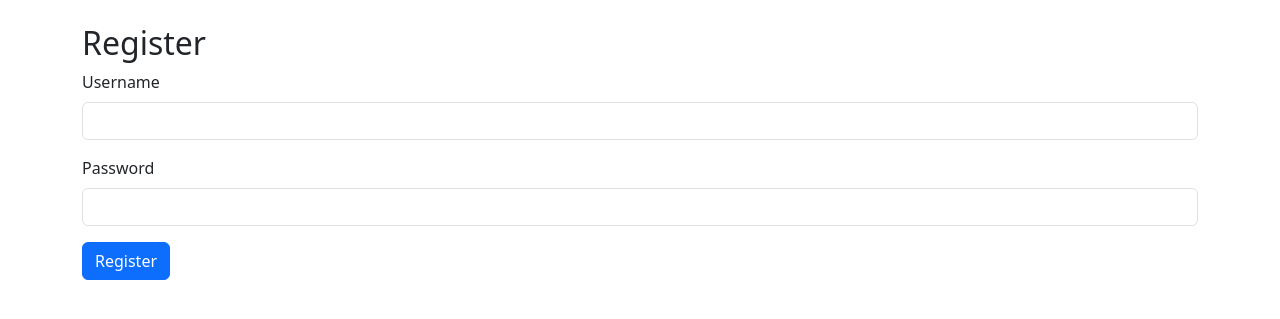
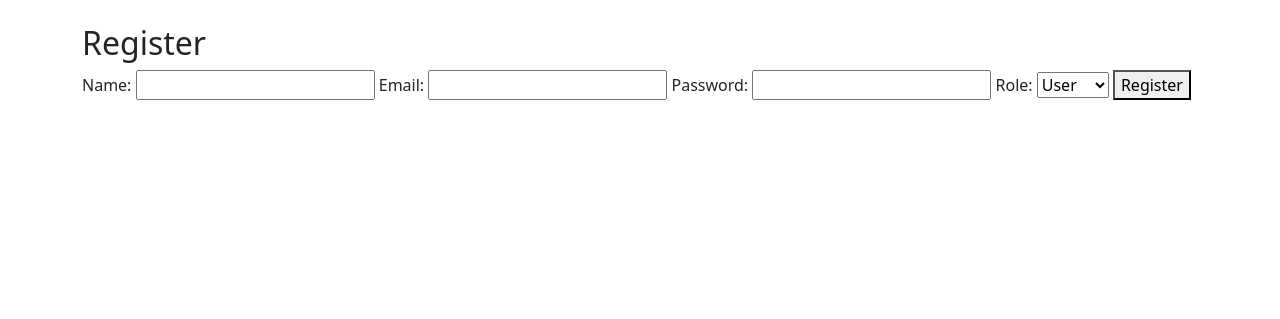
Before and after one commit to Abdalmlik/Ticket-it, a Flask app: page /register in a window 1280 px wide. Shown: the part 56-375 px from the top of the page. Run offline with Flask 3, Linux system fonts and the light colour scheme.

```diff
--- a/app/templates/register.html
+++ b/app/templates/register.html
@@ -5,14 +5,22 @@
 {% block content %}
 <h2>Register</h2>
 <form method="POST" action="{{ url_for('routes.register') }}">
-    <div class="mb-3">
-        <label for="username" class="form-label">Username</label>
-        <input type="text" class="form-control" id="username" name="username" required>
-    </div>
-    <div class="mb-3">
-        <label for="password" class="form-label">Password</label>
-        <input type="password" class="form-control" id="password" name="password" required>
-    </div>
-    <button type="submit" class="btn btn-primary">Register</button>
+    <label for="name">Name:</label>
+    <input type="text" name="name" required>
+
+    <label for="email">Email:</label>
+    <input type="email" name="email" required>
+
+    <label for="password">Password:</label>
+    <input type="password" name="password" required>
+
+    <label for="role">Role:</label>
+    <select name="role" required>
+        <option value="user">User</option>
+        <option value="admin">Admin</option>
+    </select>
+
+    <button type="submit">Register</button>
 </form>
+
 {% endblock %}
```
Also changed, not shown: app/templates/login.html (+6 -9 lines).
